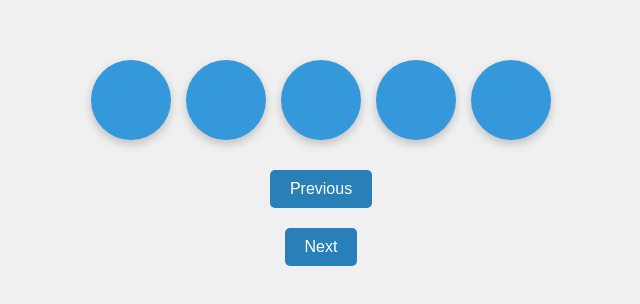
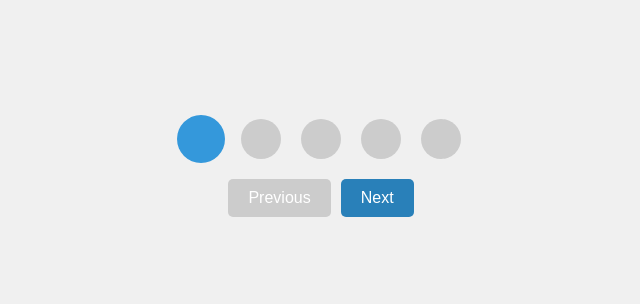
Before and after one commit to acciojob/progress-bar-SandeepKumarSolanki, a website: page main.html in a window 1280 px wide. Shown: the part 232-536 px from the top of the page, without its empty margins (319-959 px from the left). Drawn offline with Linux system fonts and the light colour scheme.

Commit message:
created a submission

```diff
--- a/main.html
+++ b/main.html
@@ -8,15 +8,20 @@
 
 <body>
 
-	<div id="circle-container">
-		<div class="circle" id="circle-1"></div>
-		<div class="circle" id="circle-2"></div>
-		<div class="circle" id="circle-3"></div>
-		<div class="circle" id="circle-4"></div>
-		<div class="circle" id="circle-5"></div>
-	</div>
-	<button id="prev">Previous</button>
-	<button id="next">Next</button>
+
+  <div id="progress-container">
+    <div id="circle-1" class="circle active"></div>
+    <div id="circle-2" class="circle"></div>
+    <div id="circle-3" class="circle"></div>
+    <div id="circle-4" class="circle"></div>
+    <div id="circle-5" class="circle"></div>
+    <div id="progress-line"></div>
+  </div>
+
+  <div id="buttons">
+    <button id="prev" disabled>Previous</button>
+    <button id="next">Next</button>
+  </div>
 
 
 	<!-- the entire body must be written by student -->
--- a/script.js
+++ b/script.js
@@ -1,16 +1,45 @@
-//your JS code here. If required.
+// Get DOM elements
+const circles = document.querySelectorAll('.circle');
+const prevButton = document.getElementById('prev');
+const nextButton = document.getElementById('next');
+const progressLine = document.getElementById('progress-line');
 
-document.addEventListener("DOMContentLoaded" , ()=> {
-	let prevBtn = document.getElementById("prev");
-	let nextBtn = document.getElementById("next");
-	const progressCircle = document.querySelectorAll('.circle-container')
-	progressCircle.forEach((cir , index) => {
-		nextBtn.addEventListener("click" , ()=>{
-			if (cir.value && index < cir.length - 1) {
-				cir.style.backgroundColor = "wheat";
-                // Focus on next input field after typing
-                cir[index + 1].focus();
-            }
-		})
-	})
-})
+let currentStep = 0; // The first circle is active initially
+
+// Function to update progress
+function updateProgress() {
+  // Activate circles up to the current step
+  circles.forEach((circle, index) => {
+    if (index <= currentStep) {
+      circle.classList.add('active');
+    } else {
+      circle.classList.remove('active');
+    }
+  });
+
+  // Update the width of the progress line
+  progressLine.style.width = `${(currentStep / (circles.length - 1)) * 100}%`;
+
+  // Enable or disable buttons
+  prevButton.disabled = currentStep === 0;
+  nextButton.disabled = currentStep === circles.length - 1;
+}
+
+// Event listener for "Next" button
+nextButton.addEventListener('click', () => {
+  if (currentStep < circles.length - 1) {
+    currentStep++;
+    updateProgress();
+  }
+});
+
+// Event listener for "Previous" button
+prevButton.addEventListener('click', () => {
+  if (currentStep > 0) {
+    currentStep--;
+    updateProgress();
+  }
+});
+
+// Initial progress update
+updateProgress();
--- a/styles.css
+++ b/styles.css
@@ -1,69 +1,79 @@
-/* Reset some default styles */
+/* Basic reset */
 * {
   margin: 0;
   padding: 0;
   box-sizing: border-box;
 }
 
-/* Body styles */
+/* Body styling */
 body {
-  font-family: Arial, sans-serif; /* Use a clean, sans-serif font */
-  background-color: #f0f0f0; /* Light grey background */
-  display: flex;               /* Use flexbox for centering */
-  flex-direction: column;      /* Arrange content in a column */
-  align-items: center;         /* Horizontally center content */
-  justify-content: center;     /* Vertically center content */
-  height: 100vh;               /* Full height of the viewport */
+  font-family: Arial, sans-serif;
+  display: flex;
+  flex-direction: column;
+  align-items: center;
+  justify-content: center;
+  height: 100vh;
+  background-color: #f0f0f0;
 }
 
-/* Circle container styles */
-#circle-container {
-  display: flex;               /* Align the circles in a row */
-  justify-content: center;     /* Center the circles horizontally */
-  align-items: center;         /* Align the circles vertically */
-  gap: 15px;                   /* Add space between circles */
-  margin-bottom: 20px;         /* Add space between circles and buttons */
+/* Progress container */
+#progress-container {
+  display: flex;
+  align-items: center;
+  position: relative;
+  margin-bottom: 20px;
 }
 
-/* Circle styles */
+/* Circle styling */
 .circle {
-  width: 80px;                 /* Set a fixed width for each circle */
-  height: 80px;                /* Set a fixed height for each circle */
-  background-color: #3498db;   /* Blue background color */
-  border-radius: 50%;          /* Make the divs round (circle) */
-  transition: transform 0.3s ease; /* Smooth transition on hover */
-  box-shadow: 0 4px 10px rgba(0, 0, 0, 0.2); /* Soft shadow around circles */
+  width: 40px;
+  height: 40px;
+  background-color: #ccc;
+  border-radius: 50%;
+  margin: 0 10px;
+  transition: background-color 0.3s, transform 0.3s;
 }
 
-/* Button styles */
-button {
-  padding: 10px 20px;          /* Add padding to buttons */
-  font-size: 16px;             /* Larger font size for readability */
-  background-color: #2980b9;   /* Button background color */
-  color: white;                /* Button text color */
-  border: none;                /* Remove border */
-  border-radius: 5px;          /* Round corners for buttons */
-  cursor: pointer;             /* Pointer cursor on hover */
-  transition: background-color 0.3s; /* Smooth background change on hover */
-  margin: 10px;                /* Add space around the buttons */
+/* Active circle styling */
+.circle.active {
+  background-color: #3498db;
+  transform: scale(1.2);
 }
 
-/* Button hover effect */
-button:hover {
-  background-color: #1d6a8d;   /* Darker blue on hover */
+/* Progress line styling */
+#progress-line {
+  position: absolute;
+  width: 100%;
+  height: 4px;
+  background-color: #3498db;
+  top: 50%;
+  left: 0;
+  z-index: -1;
+  transition: width 0.3s;
 }
 
-/* Optional: Button layout with specific spacing */
-button#prev {
-  margin-right: 10px;           /* Add space between the "Previous" and "Next" buttons */
+/* Button styling */
+#buttons {
+  display: flex;
+  gap: 10px;
 }
 
-button#next {
-  margin-left: 10px;            /* Add space between the "Previous" and "Next" buttons */
+button {
+  padding: 10px 20px;
+  font-size: 16px;
+  background-color: #2980b9;
+  color: white;
+  border: none;
+  border-radius: 5px;
+  cursor: pointer;
+  transition: background-color 0.3s;
 }
 
-/* When a circle is hovered */
-.circle:hover {
-  transform: scale(1.1);        /* Slightly increase the size of the circle on hover */
-  cursor: pointer;              /* Change cursor to pointer when hovering over circles */
+button:disabled {
+  background-color: #ccc;
+  cursor: not-allowed;
 }
+
+button:hover:not(:disabled) {
+  background-color: #1d6a8d;
+}
```
